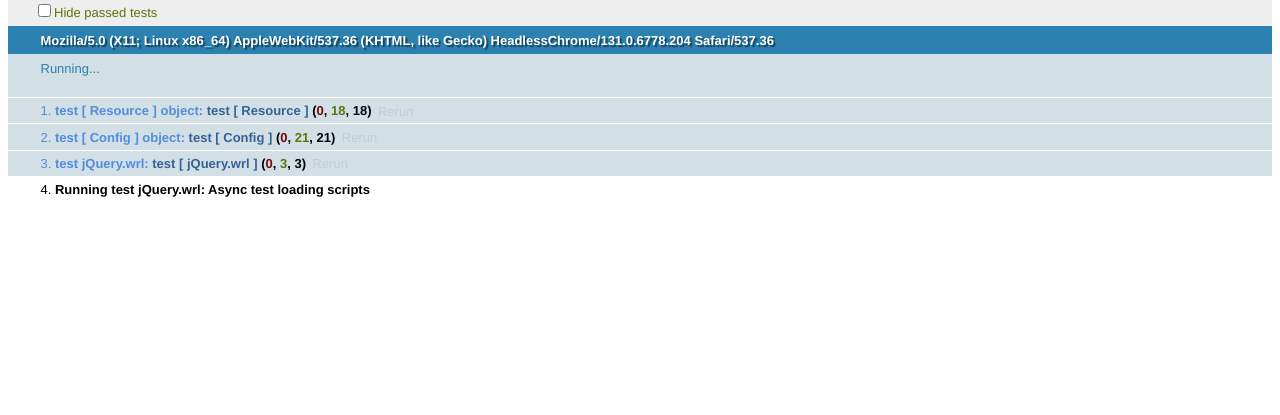
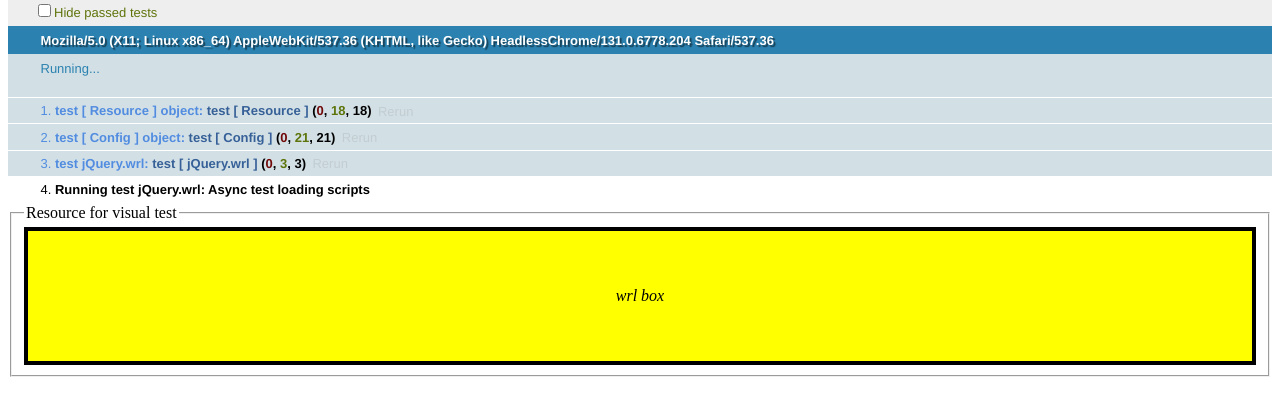
Before and after one commit to jabbadev/wrl, a website: page test/wrl.html in a window 1280 px wide. Shown: the part 67-482 px from the top of the page. Drawn offline with Linux system fonts and the light colour scheme.

Commit message:
css load feature in progress

```diff
--- /dev/null
+++ b/libs/test-res/a.css
@@ -0,0 +1,7 @@
+@CHARSET "ISO-8859-1";
+
+#wrlbox {
+	background-color: yellow;
+	font-style: italic;
+	text-align: center;
+}
--- /dev/null
+++ b/libs/test-res/b.css
@@ -0,0 +1,7 @@
+@CHARSET "ISO-8859-1";
+
+#wrlbox {
+	background-color: yellow;
+	font-style: italic;
+	text-align: center;
+}
--- /dev/null
+++ b/libs/test-res/wrl.css
@@ -0,0 +1 @@
+@CHARSET "ISO-8859-1";
--- /dev/null
+++ b/libs/test-res/y.css
@@ -0,0 +1,9 @@
+@CHARSET "ISO-8859-1";
+
+#wrlbox {
+	background-color: grean;
+	font-style: oblique;
+	text-align: center;
+	padding: 40px;
+	border: solid black 4px;
+}
--- /dev/null
+++ b/libs/test-res/z.css
@@ -0,0 +1,7 @@
+@CHARSET "ISO-8859-1";
+
+#wrlbox {
+	background-color: yellow;
+	font-style: italic;
+	text-align: center;
+}
--- a/src/loader.js
+++ b/src/loader.js
@@ -132,8 +132,8 @@ function Loader(ln,config){
 	var lm = {
 			name: ln,
 			config: new Config(),
-			attachJS: function(){},
-			attachCSS: function(){},
+			//attachJS: function(){},
+			//attachCSS: function(){},
 			loadJS:function(resName,callback){
 
 				var done = initDoneFn();
--- a/src/wrl.js
+++ b/src/wrl.js
@@ -21,8 +21,8 @@
 				loader[0].bind = $.proxy(loader.bind,loader);
 
 				loader.loadJS = $.proxy(loader[0].loadJS,loader[0]);
-				loader.loadCSS = $.proxy(loader[0].loadJS,loader[0]);
-				loader.loadHTML = $.proxy(loader[0].loadJS,loader[0]);
+				loader.loadCSS = $.proxy(loader[0].loadCSS,loader[0]);
+				loader.loadGET = $.proxy(loader[0].loadGET,loader[0]);
 
 				this.loaders[ln] = loader;
 				return loader;
--- a/test/wrl.html
+++ b/test/wrl.html
@@ -7,6 +7,7 @@
   <script src="../libs/jquery-loader.js"></script>
   <!-- Load local QUnit (grunt requires v1.0.0 or newer). -->
   <link rel="stylesheet" href="../libs/qunit/qunit.css" media="screen">
+  <link rel="stylesheet" href="../libs/test-res/wrl.css" media="screen">
   <script src="../libs/qunit/qunit.js"></script>
   <!-- Load local lib and tests. -->
   <script src="../src/wrl.js"></script>
@@ -26,5 +27,13 @@
   <h2 id="qunit-userAgent"></h2>
   <ol id="qunit-tests"></ol>
   <div id="qunit-fixture"></div>
+  <div id="wrl">
+  	<fieldset>
+  		<legend>Resource for visual test</legend>
+  		<div id="wrlbox">
+  			<p>wrl box</p>
+  		</div>
+  	</fieldset>
+  </div>
 </body>
 </html>
--- a/test/wrl_test.js
+++ b/test/wrl_test.js
@@ -180,7 +180,7 @@
 
 	});
 
-	asyncTest( "Async test loading scripts",1, function() {
+	asyncTest( "Async test loading scripts",2, function() {
 
 		var calculator = $.wrl.addLoader('calc',{
 			js: {
@@ -190,6 +190,13 @@
 				e: { url: "../libs/test-res/e.js"},
 				f: { url: "../libs/test-res/f.js"},
 				calc1 : { url: "../libs/test-res/calc1.js", require: ['a','b'] }
+			},
+			css: {
+				virtual : { require: [ "a","b" ] },
+				a: { url: "../libs/test-res/a.css" },
+				b: { url: "../libs/test-res/b.css", require: [ "z","y" ]},
+				z: { url: "../libs/test-res/z.css" },
+				y: { url: "../libs/test-res/y.css" }
 			}
 		});
 
@@ -198,11 +205,17 @@
 			calculator.loadJS('calc1',callback);
 		};
 
+		function testCss(callback){
+			calculator.loadCSS('virtual',callback);
+		};
 
 		BASE_TS = new Date().getTime();
 		calc1(function(){
-			//console.log('C_TS: ',C_TS,' B_TS',B_TS);
 			equal(CALC1,100000,"javascript calc1 is loaded");
+		});
+
+		testCss(function(){
+			equal($('#wrlbox').css('border'),"40px","loaded pudding style to 40px");
 		});
 
 		setTimeout(function(){
```
